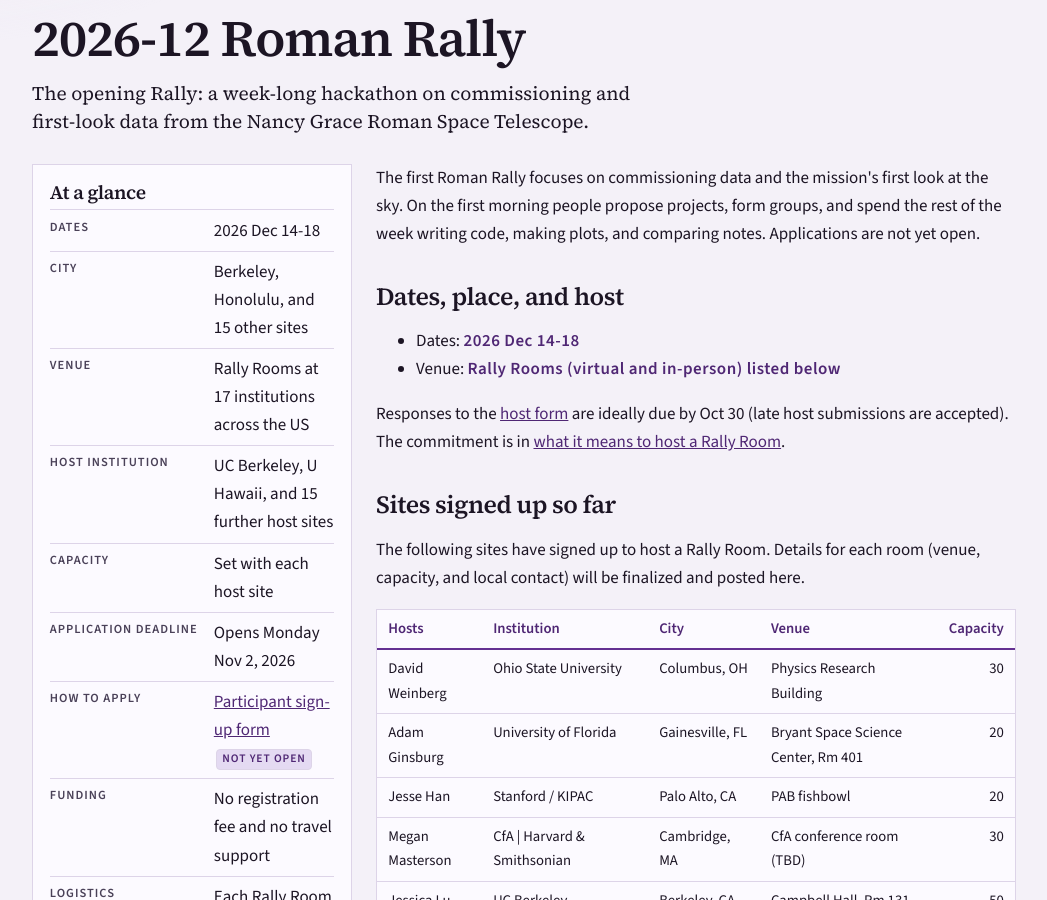
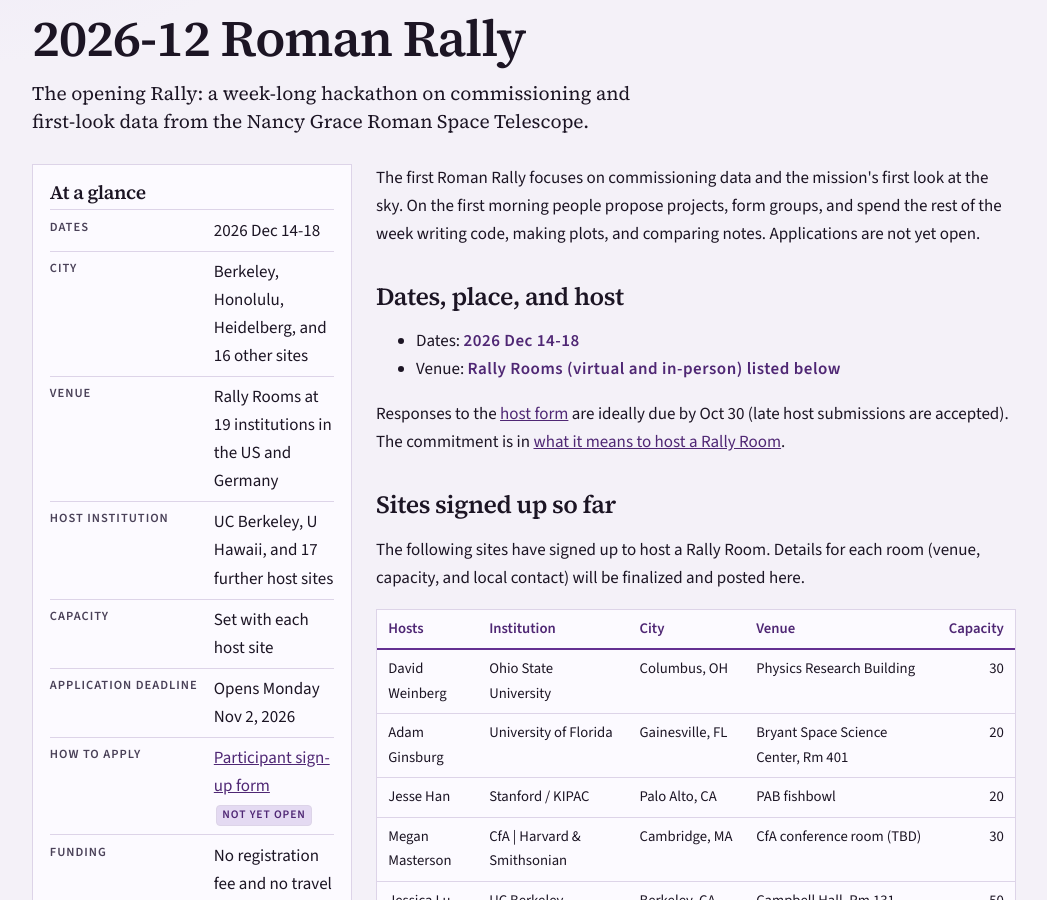
Before and after one commit to Roman-Science-Collaboration/roman-rally, a Jekyll site: the page built from _events/rally2026.md, in a window 1280 px wide and 900 px high, scrolled down 380 px. Shown: the whole window, without its empty margins (64-1111 px from the left). Built offline with Jekyll 4.4.1, drawn with Linux system fonts in a browser that asks for light colours; some of the changed text lies outside the part shown.

Commit message:
Add Caltech/IPAC and MPIA Rally Rooms (19 sites)
Co-authored-by: Cursor <cursoragent@cursor.com>

```diff
--- a/_events/rally2026.md
+++ b/_events/rally2026.md
@@ -1,13 +1,13 @@
 ---
 title: "2026-12 Roman Rally"
 summary: "The opening Rally: a week-long hackathon on commissioning and first-look data from the Nancy Grace Roman Space Telescope."
-description: "Practical details for the first Roman Rally, Dec 14-18, 2026, online and at Rally Rooms at 17 institutions. Participant sign-up opens Monday, Nov 2, 2026."
+description: "Practical details for the first Roman Rally, Dec 14-18, 2026, online and at Rally Rooms at 19 institutions. Participant sign-up opens Monday, Nov 2, 2026."
 status: upcoming
 sort_date: "2026-12-14"
 date_display: "2026 Dec 14-18"
-city: "Berkeley, Honolulu, and 15 other sites"
-venue: "Rally Rooms at 17 institutions across the US"
-host_institution: "UC Berkeley, U Hawaii, and 15 further host sites"
+city: "Berkeley, Honolulu, Heidelberg, and 16 other sites"
+venue: "Rally Rooms at 19 institutions in the US and Germany"
+host_institution: "UC Berkeley, U Hawaii, and 17 further host sites"
 capacity: "Set with each host site"
 application_deadline: "Opens Monday Nov 2, 2026"
 application_url: "https://docs.google.com/forms/d/1KZgV9BmCQiFieGkorWnvCNWMoyuz-FSELj9YmTKGAtw/viewform"
@@ -57,6 +57,8 @@ The following sites have signed up to host a Rally Room. Details for each room (
     <tr><td>Mingyang Zhuang</td><td>University of Illinois Urbana-Champaign</td><td>Urbana, IL</td><td>Astro Atlas room</td><td>15</td></tr>
     <tr><td>Jaclyn Jensen</td><td>Dartmouth College</td><td>Hanover, NH</td><td>Wilder Hall, Rm 111</td><td>10</td></tr>
     <tr><td>Tim Eifler</td><td>University of Arizona</td><td>Tucson, AZ</td><td>Steward Observatory, Arizona Cosmology Lab</td><td>40</td></tr>
+    <tr><td>Jennifer Sobeck</td><td>Caltech / IPAC</td><td>Pasadena, CA</td><td>Keith Spalding Building (TBD)</td><td>30</td></tr>
+    <tr><td>Ivelina Momcheva</td><td>Max Planck Institute for Astronomy (MPIA)</td><td>Heidelberg, Germany</td><td>MPIA Seminar Room (visitors must register with the hosts in advance)</td><td>20</td></tr>
   </tbody>
 </table>
 </div>
```
